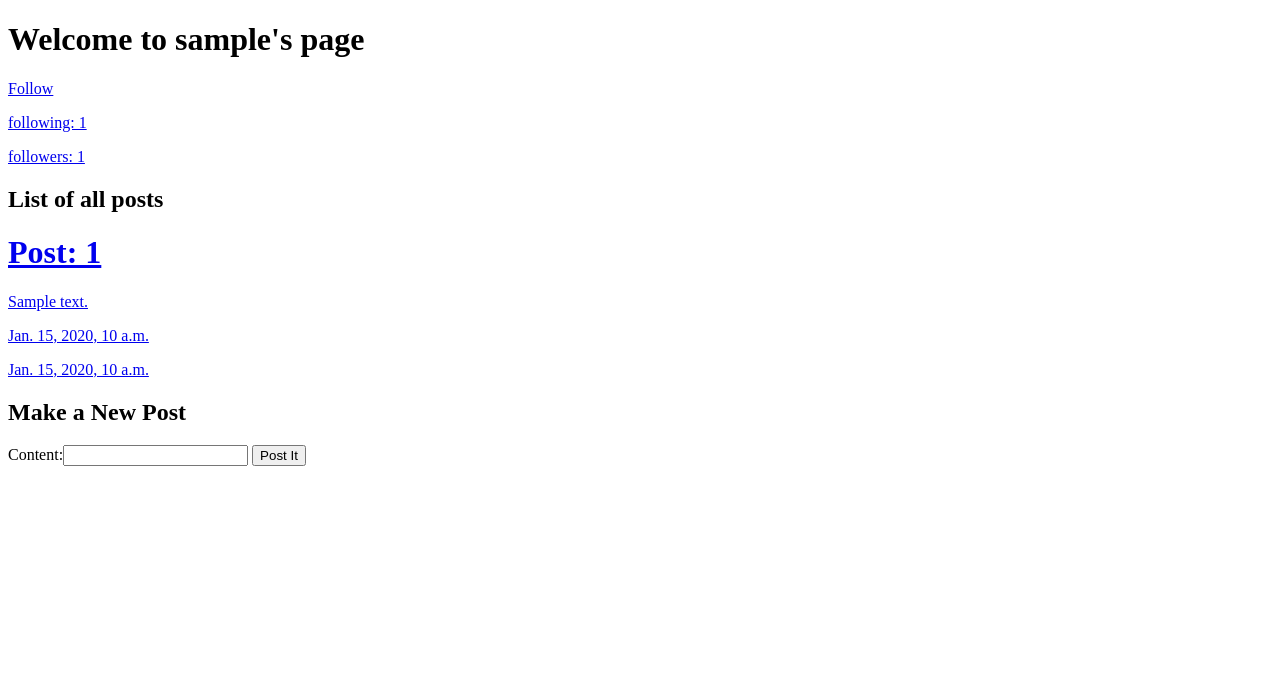
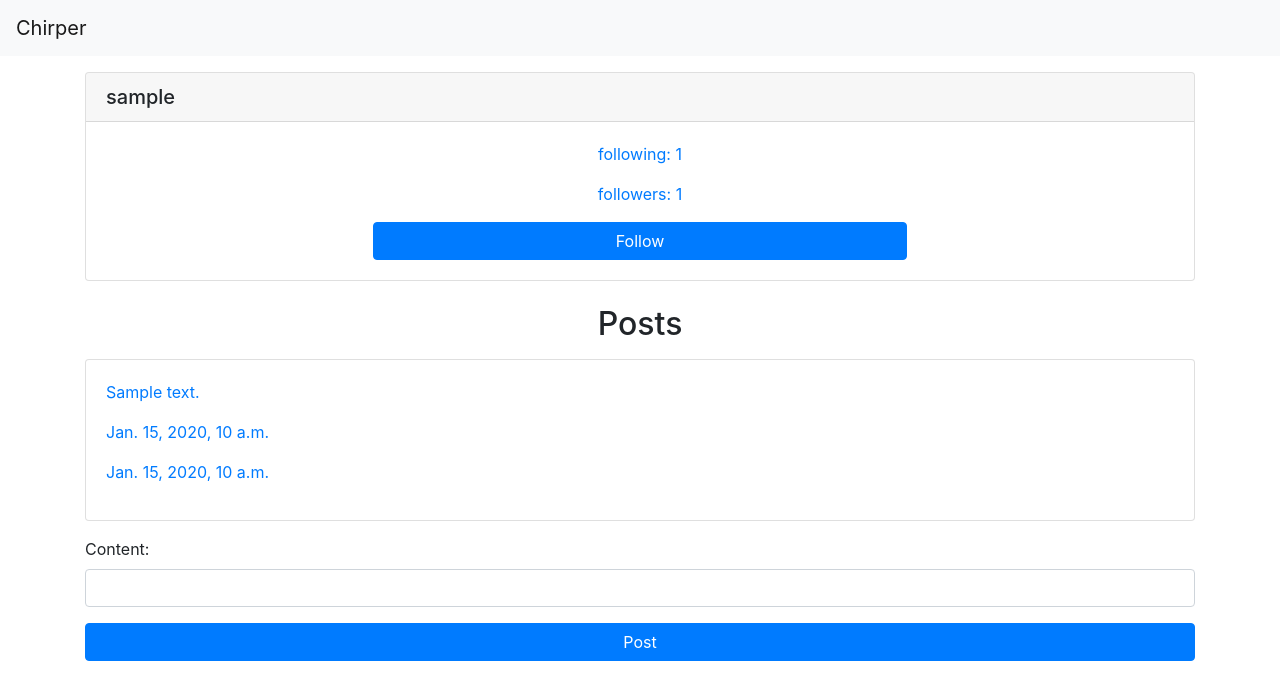
Before and after one commit to Kevinab168/twitter_clone, a Django app: page /users/1/ in a window 1280 px wide. Shown: the top 700 px of the page. Run offline with Django 3.2, Linux system fonts and the light colour scheme; tables that the repository leaves empty hold one stand-in row (values such as "Sample post"); some libraries are stand-ins or nearby versions.

Commit message:
Add CSS
- Style html using bootstrap

```diff
--- a/make_posts/forms.py
+++ b/make_posts/forms.py
@@ -19,7 +19,7 @@ class PostForm(forms.ModelForm):
         model = Post
         fields = ['content']
         widgets = {
-            'content': forms.TextInput(attrs={'data-test': 'post'})
+            'content': forms.TextInput(attrs={'data-test': 'post', 'class': 'form-control'})
         }
 
     def clean(self):
@@ -31,5 +31,5 @@ class CommentForm(forms.ModelForm):
         model = Comment
         fields = ['comment_content']
         widgets = {
-            'comment_content': forms.TextInput(attrs={'data-test': 'comment-text'})
+            'comment_content': forms.TextInput(attrs={'data-test': 'comment-text', 'class': 'form-control'})
         }
--- /dev/null
+++ b/make_posts/static/style.css
@@ -0,0 +1,14 @@
+* {
+    box-sizing: border-box;
+}
+.welcome {
+    text-align: center;
+}
+
+.btn {
+    width: 50%
+}
+
+.stretch-it {
+    width: 100%
+}
--- a/make_posts/templates/base.html
+++ b/make_posts/templates/base.html
@@ -1,17 +1,24 @@
+{% load static %}
 <!DOCTYPE html>
 <html lang="en">
 <head>
     <meta charset="UTF-8">
     <meta name="viewport" content="width=device-width, initial-scale=1.0">
+    <link rel="stylesheet" href="https://stackpath.bootstrapcdn.com/bootstrap/4.5.0/css/bootstrap.min.css" integrity="sha384-9aIt2nRpC12Uk9gS9baDl411NQApFmC26EwAOH8WgZl5MYYxFfc+NcPb1dKGj7Sk" crossorigin="anonymous">
+    <link rel="stylesheet" href="{% static 'style.css' %}">
     <title>Twitter Page</title>
 </head>
 <body>
-    <div>
+    <nav class="navbar navbar-expand-lg navbar-light bg-light mb-3">
         {% if user.is_authenticated %}
-        {{ user.username }}
+        <a class="navbar-brand" href="#">{{ user.username }}</a>
+        {% else %}
+        <a class="navbar-brand" href="#">Chirper</a>
         {% endif %}
+    </nav>
+    <div class="container">
+        {% block content %}
+        {% endblock content %}
     </div>
-    {% block content %}
-    {% endblock content %}
 </body>
 </html>
--- a/make_posts/templates/follower_list.html
+++ b/make_posts/templates/follower_list.html
@@ -2,12 +2,12 @@
 
 {% block content %}
     <div>
-        <h1 data-test="follower-page-heading">{{ user.username }} Followers List</h1>
+        <h1 data-test="follower-page-heading">{{ searched_user.username }} Followers List</h1>
     </div>
     <div>
-        <ul>
+        <ul class="list-group">
             {% for follower in followers %}
-            <a href="{% url 'user_page' follower.follower.pk %}" data-test="follower-homepage"><li data-test="followers">Name: {{ follower.follower.username }} </li></a>
+            <a href="{% url 'user_page' follower.follower.pk %}" data-test="follower-homepage"><li data-test="followers" class="list-group-item">Name: {{ follower.follower.username }} </li></a>
             {% endfor %}
         </ul>
 
--- a/make_posts/templates/following_list.html
+++ b/make_posts/templates/following_list.html
@@ -5,9 +5,9 @@
         <h1 data-test="following-page-heading">{{ searched_user.username }} Following List</h1>
     </div>
     <div>
-        <ul>
+        <ul class="list-group">
             {% for follow in following %}
-            <a href="{% url 'user_page' follow.following.pk %}" data-test="following-homepage"><li data-test="following">Name: {{ follow.following.username }} </li></a>
+            <a href="{% url 'user_page' follow.following.pk %}" data-test="following-homepage"><li data-test="following" class="list-group-item">{{ follow.following.username }} </li></a>
             {% endfor %}
         </ul>
 
--- a/make_posts/templates/user_page.html
+++ b/make_posts/templates/user_page.html
@@ -1,29 +1,36 @@
 {% extends "base.html" %}
 
 {% block content %}
-<div>
-    <h1 data-test="user">Welcome to {{ searched_user.username}}'s page</h1>
-    <a href="{% url 'follow' searched_user.pk %}" data-test="follow">Follow</a>
-</div>
-<div>
+
+
+<div class="card mb-4 text">
+    <h5 class="card-header" data-test="user">{{ searched_user.username }}</h5>
+    <div class="card-body text-center">
         <a href="{% url 'show_following' searched_user.pk %}" data-test="following-link"><p data-test="following-count">following: {{ following_number }}</p></a>
         <a href="{% url 'show_followers' searched_user.pk %}" data-test="followers-link"><p data-test="follower-count">followers: {{ follower_number }}</p></a>
+        <a href="{% url 'follow' searched_user.pk %}" data-test="follow" class="btn btn-primary">Follow</a>
     </div>
+  </div>
+
+
 <div>
-    <h2>List of all posts</h2>
+    <h2 class="text-center">Posts</h2>
     {% for post in posts %}
-    <a href="{% url 'post_info' post.pk %}" data-test="post-info"><div>
-        <h1>Post: {{ post.pk }}</h1>
+
+    <a href="{% url 'post_info' post.pk %}" data-test="post-info"><div class="card mt-3">
+        <div class="card-body">
             <p data-test="created-post">{{ post.content }}</p>
             <p data-test="created_date">{{ post.created_at }}</p>
             <p data-test="updated_date">{{ post.updated_at }}</p>
+        </div>
       </div></a>
     {% endfor %}
-    <h2>Make a New Post</h2>
-    <form action="" method="POST">
+    <form action="" method="POST" class="mt-3">
         {% csrf_token %}
+        <div class="form-group">
             {{ form }}
-        <input type="submit" value="Post It" data-test="make-post">
+        </div>
+        <input type="submit" value="Post" class="btn btn-primary stretch-it" data-test="make-post">
     </form>
 </div>
 
--- a/twitter_clone/settings.py
+++ b/twitter_clone/settings.py
@@ -121,3 +121,7 @@ USE_TZ = True
 STATIC_URL = '/static/'
 
 AUTH_USER_MODEL = 'make_posts.User'
+
+STATICFILES_DIRS = [
+    os.path.join(BASE_DIR, 'make_posts/static'),
+]
```
Also changed, not shown: make_posts/templates/index.html (+5 -3 lines), make_posts/templates/post_info.html (+28 -16 lines), make_posts/templates/user_homepage.html (+14 -9 lines). Lines whose indentation alone changed are shown as unchanged.
